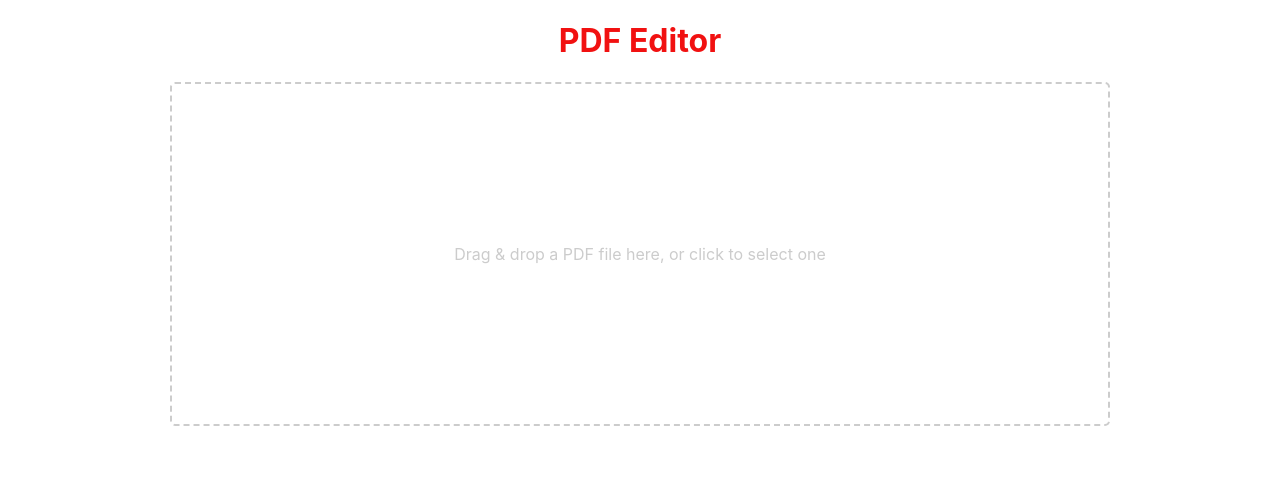
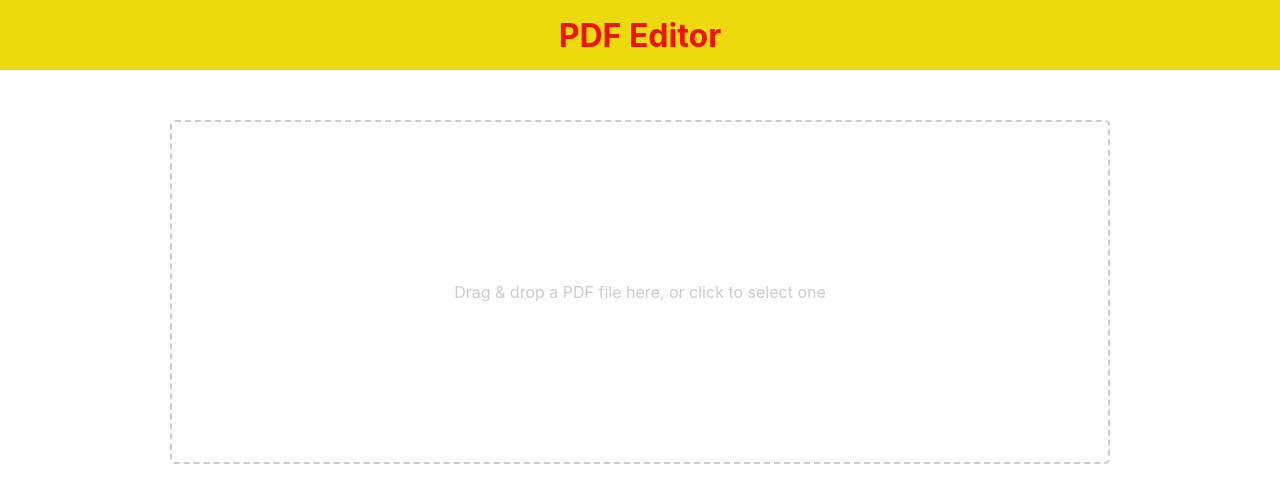
Before and after one commit to Sreechand05/Team-6-PDF-Editor, a React (Create React App) app: page / in a window 1280 px wide. Shown: the top 502 px of the page. Built offline with nearby package versions, Linux system fonts and the light colour scheme.

Commit message:
Update App.css

```diff
--- a/src/App.css
+++ b/src/App.css
@@ -9,14 +9,43 @@
   height: 300px;
   justify-content: center;
   margin: auto;
+  margin-top: 50px;
+  background-color: white;
 }
 
 button {
-  margin: 10px;
+  margin: 20px;
   color: rgb(234, 19, 83);
+}
+
+.button {
+  width: 50%;
+  float: left;
+  padding-left: 20px;
+  box-sizing: border-box;
+
+}
+
+.view {
+  box-sizing: border-box;
+  background-color: white;
+  margin-left: 30px;
+  background-color:inherit;
+}
+
+.PDF {
+  margin-top: 30px;
 }
 
 h1 {
   color: rgb(241, 17, 17);
-  text-align: center;
 }
+
+.nav {
+  display: flex;
+  height:70px;
+  background-color: rgb(236, 218, 13);
+  margin-bottom: 20px;
+  align-items: center;
+  justify-content: center;
+}
```
